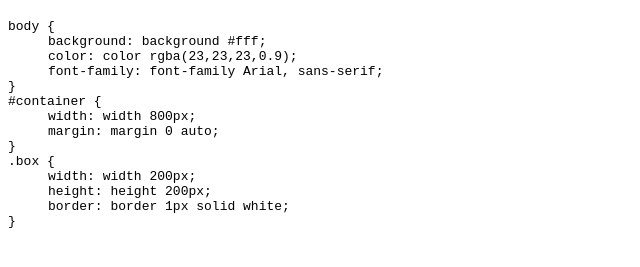
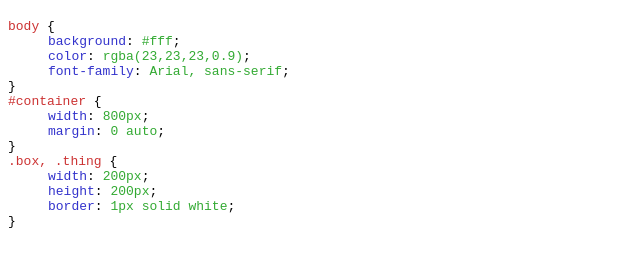
Before and after one commit to Chisnet/pretty-code, a plain HTML site: page example/index.html in a window 1280 px wide. Shown: the part 411-678 px from the top of the page, without its empty margins (0-640 px from the left). Drawn offline with Linux system fonts and the light colour scheme.

Commit message:
Added some basic CSS syntax colours and fixed CSS output

```diff
--- a/example/index.html
+++ b/example/index.html
@@ -41,7 +41,7 @@
             "    width: 800px;",
             "    margin: 0 auto;",
             "}",
-            ".box {",
+            ".box, .thing {",
             "    width: 200px;",
             "    height: 200px;",
             "    border: 1px solid white;",
--- a/pretty.css
+++ b/pretty.css
@@ -27,3 +27,14 @@
 .pretty_json .null {
     color: #cc3333;
 }
+
+/* CSS Styles */
+.pretty_css .selector {
+    color: #cc3333;
+}
+.pretty_css .property {
+    color: #3333cc;
+}
+.pretty_css .value {
+    color: #33aa33;
+}
--- a/pretty.js
+++ b/pretty.js
@@ -112,7 +112,8 @@
                             var declaration_parts = element.split(':');
                             console.log(declaration_parts);
                             var declaration_property = declaration_parts[0].trim();
-                            var declaration_value = declaration_parts.splice(0).join('').trim();
+                            declaration_parts.splice(0,1);
+                            var declaration_value = declaration_parts.join('').trim();
                             unused_string += '<span class="property">' + declaration_property + '</span>: <span class="value">' + declaration_value + '</span>';
                         }
                     }
```
